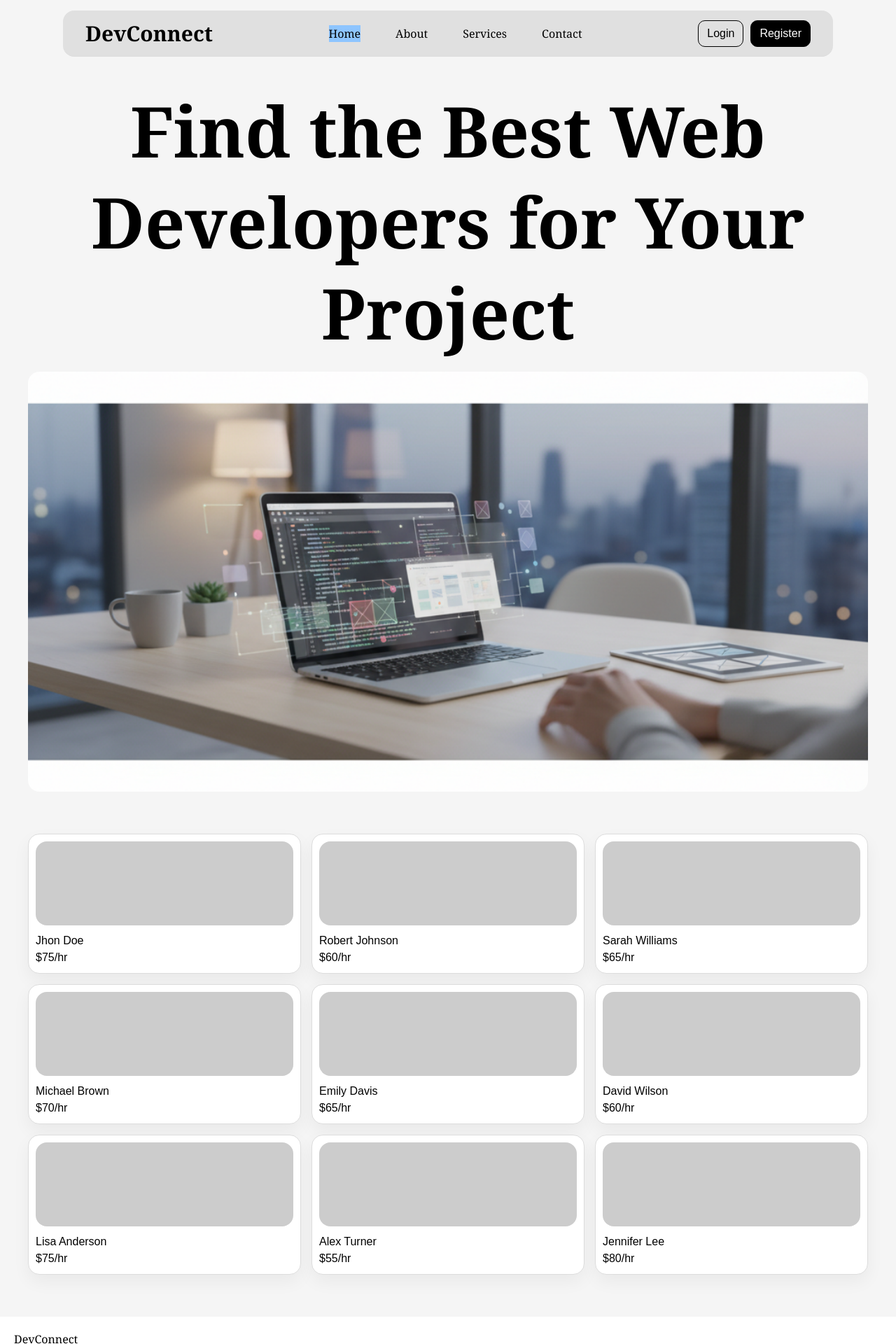
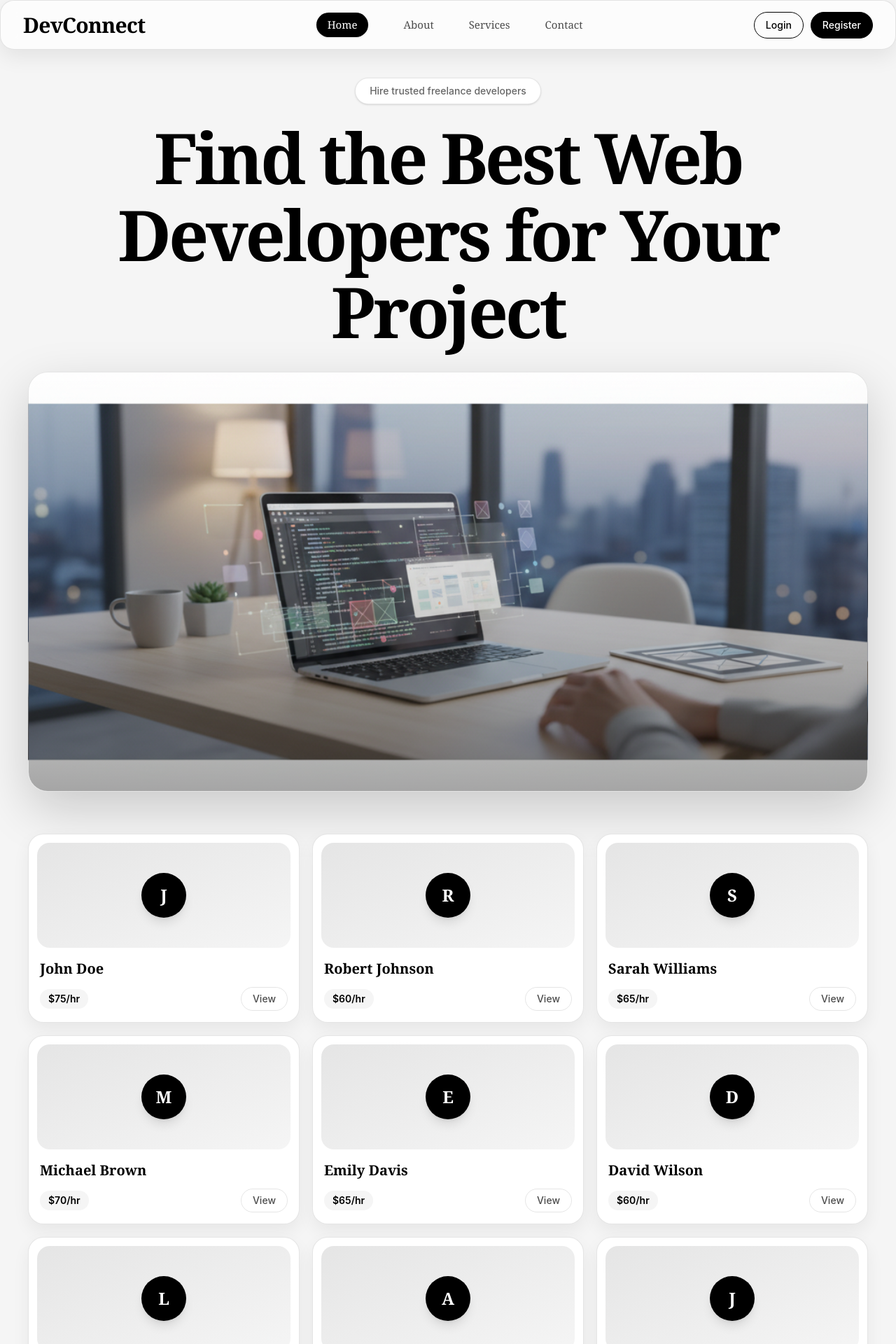
Before and after one commit to lutbagas/capstone-project, a Next.js app: page / in a window 1280 px wide. Shown: the top 1920 px of the page at 70% size. Built offline with nearby package versions, Linux system fonts and the light colour scheme.

Commit message:
update tampilan halaman utama

```diff
--- a/src/app/globals.css
+++ b/src/app/globals.css
@@ -1,153 +1,13 @@
 @import "tailwindcss";
-
-
-
-
-
-
-
 
 * {
   box-sizing: border-box;
 }
 
-html, body, #root {
+html,
+body {
   margin: 0;
   padding: 0;
   width: 100%;
   min-height: 100vh;
 }
-
-body {
-  font-family: sans-serif;
-  margin: 0;
-  background: #f5f5f5;
-}
-
-/* ===== NAVBAR ===== */
-.navbar {
-  display: flex;
-  align-items: center;
-  justify-content: space-between;
-  padding: 10px 32px;
-  border-bottom: 1px solid #ddd;
-  background: #e0e0e0;
-  max-width: 1100px;
-  margin: 15px auto 0;
-  border-radius: 16px;
-  color: black;
-}
-
-.nav-links {
-  display: flex;
-  gap: 50px;
-  list-style: none;
-  font-family: 'Georgia', serif;
-}
-
-.logo {
-  font-size: 30px;
-  font-weight: 700;
-  font-family: 'Georgia', serif;
-}
-
-/* ===== BUTTON ===== */
-.btn {
-  background: black;
-  color: white;
-  padding: 6px 12px;
-  margin-left: 10px;
-  border-radius: 10px;
-  border: 1px solid black;
-  cursor: pointer;
-  transition: all 0.3s ease;
-}
-
-.btn:hover {
-  background: #e0e0e0;
-  color: black;
-}
-
-.btn-outline {
-  border: 1px solid black;
-  padding: 6px 12px;
-  background: transparent;
-  color: black;
-  border-radius: 10px;
-  cursor: pointer;
-  transition: all 0.3s ease;
-}
-
-.btn-outline:hover {
-  background: black;
-  color: white;
-}
-
-/* ===== HERO ===== */
-.hero {
-  text-align: center;
-  padding: 40px;
-}
-
-.hero h1 {
-  font-size: 100px;
-  font-weight: 700;
-  font-family: Georgia, serif;
-  line-height: 1.3;
-}
-
-.hero-banner {
-  margin-top: 20px;
-  width: 100%;
-  height: 600px;
-  background-image: url("/images/hero.png");
-  background-size: cover;
-  background-position: center;
-  border-radius: 16px;
-}
-
-/* ===== GRID ===== */
-.container {
-  padding: 20px 40px;
-}
-
-.grid {
-  display: grid;
-  grid-template-columns: repeat(3, 1fr);
-  gap: 15px;
-}
-
-/* ===== CARD ===== */
-.card {
-  background: white;
-  padding: 10px;
-  border: 1px solid #ddd;
-  border-radius: 16px;
-  box-shadow: 0 10px 25px rgba(0,0,0,0.05);
-  transition: all 0.3s ease;
-}
-
-.card:hover {
-  transform: translateY(-8px) scale(1.02);
-  box-shadow: 0 20px 40px rgba(0,0,0,0.15);
-}
-
-.image-placeholder {
-  height: 120px;
-  background: #ccc;
-  margin-bottom: 10px;
-  border-radius: 16px;
-}
-
-/* ===== FOOTER ===== */
-.footer {
-  background: white;
-  padding: 20px;
-  margin-top: 40px;
-  font-family: 'Georgia', serif;
-}
-
-.footer-columns {
-  display: flex;
-  justify-content: space-around;
-}
--- a/src/app/page.tsx
+++ b/src/app/page.tsx
@@ -7,19 +7,34 @@ type Developer = {
 
 function Navbar() {
   return (
-    <nav className="navbar">
-      <div className="logo">DevConnect</div>
+    <nav className="mx-auto mt-15px flex max-w-1100px items-center justify-between rounded-[20px] border border-black/10 bg-white/70 px-8 py-3 text-black shadow-[0_10px_30px_rgba(0,0,0,0.08)] backdrop-blur-md">
+      <div className="font-serif text-[30px] font-bold tracking-tight">
+        DevConnect
+      </div>
 
-      <ul className="nav-links">
-        <span className="bg-blue-300">Home</span>
-        <span>About</span>
-        <span>Services</span>
-        <span>Contact</span>
+      <ul className="flex list-none items-center gap-12.5 font-serif text-[15px] text-black/70">
+        <li className="rounded-full bg-black px-4 py-1.5 text-white shadow-sm">
+          Home
+        </li>
+        <li className="cursor-pointer transition duration-300 hover:text-black">
+          About
+        </li>
+        <li className="cursor-pointer transition duration-300 hover:text-black">
+          Services
+        </li>
+        <li className="cursor-pointer transition duration-300 hover:text-black">
+          Contact
+        </li>
       </ul>
 
-      <div>
-        <button className="btn-outline">Login</button>
-        <button className="btn">Register</button>
+      <div className="flex items-center">
+        <button className="cursor-pointer rounded-full border border-black px-4 py-2 text-sm font-medium text-black transition-all duration-300 hover:bg-black hover:text-white">
+          Login
+        </button>
+
+        <button className="ml-2.5 cursor-pointer rounded-full border border-black bg-black px-4 py-2 text-sm font-medium text-white transition-all duration-300 hover:bg-white hover:text-black">
+          Register
+        </button>
       </div>
     </nav>
   );
@@ -27,15 +42,21 @@ function Navbar() {
 
 function Hero() {
   return (
-    <div className="hero">
-      <h1>
+    <section className="px-10 py-10 text-center">
+      <p className="mb-5 inline-block rounded-full border border-black/10 bg-white px-5 py-2 text-sm font-medium text-black/60 shadow-sm">
+        Hire trusted freelance developers
+      </p>
+
+      <h1 className="font-serif text-[100px] font-bold leading-[1.1] tracking-[-4px] text-black">
         Find the Best Web <br />
         Developers for Your <br />
         Project
       </h1>
 
-      <div className="hero-banner"></div>
-    </div>
+      <div className="mx-auto mt-8 h-150 w-full overflow-hidden rounded-[28px] border border-black/10 bg-[url('/images/hero.png')] bg-cover bg-center shadow-[0_25px_70px_rgba(0,0,0,0.18)]">
+        <div className="h-full w-full bg-linear-to-t from-black/35 via-black/5 to-transparent" />
+      </div>
+    </section>
   );
 }
 
@@ -45,23 +66,45 @@ type DeveloperCardProps = {
 
 function DeveloperCard({ data }: DeveloperCardProps) {
   return (
-    <div className="card">
-      <div className="image-placeholder"></div>
-      <h4>{data.title}</h4>
-      <p>{data.price}</p>
+    <div className="group rounded-[22px] border border-black/10 bg-white p-3 shadow-[0_10px_25px_rgba(0,0,0,0.06)] transition-all duration-300 hover:-translate-y-2 hover:scale-[1.02] hover:shadow-[0_24px_50px_rgba(0,0,0,0.14)]">
+      <div className="mb-4 flex h-37.5 items-center justify-center rounded-[18px] bg-linear-to-br from-neutral-200 to-neutral-100">
+        <div className="flex h-16 w-16 items-center justify-center rounded-full bg-black font-serif text-2xl font-bold text-white shadow-lg transition duration-300 group-hover:scale-110">
+          {data.title.charAt(0)}
+        </div>
+      </div>
+
+      <div className="px-1 pb-1">
+        <h4 className="font-serif text-xl font-bold text-black">
+          {data.title}
+        </h4>
+
+        <div className="mt-3 flex items-center justify-between">
+          <p className="rounded-full bg-neutral-100 px-3 py-1 text-sm font-semibold text-black">
+            {data.price}
+          </p>
+
+          <button className="rounded-full border border-black/10 px-4 py-1.5 text-sm font-medium text-black/70 transition duration-300 hover:border-black hover:bg-black hover:text-white">
+            View
+          </button>
+        </div>
+      </div>
     </div>
   );
 }
 
 function Footer() {
   return (
-    <footer className="footer">
-      <h3>DevConnect</h3>
+    <footer className="mt-10 bg-white px-10 py-8 font-serif text-black shadow-[0_-10px_30px_rgba(0,0,0,0.04)]">
+      <div className="mx-auto max-w-275">
+        <h3 className="text-2xl font-bold">
+          DevConnect
+        </h3>
 
-      <div className="footer-columns">
-        <div>Menu</div>
-        <div>Services</div>
-        <div>Contact</div>
+        <div className="mt-6 flex justify-around rounded-2xl bg-[#f5f5f5] px-6 py-5 text-black/70">
+          <div className="cursor-pointer transition hover:text-black">Menu</div>
+          <div className="cursor-pointer transition hover:text-black">Services</div>
+          <div className="cursor-pointer transition hover:text-black">Contact</div>
+        </div>
       </div>
     </footer>
   );
@@ -69,7 +112,7 @@ function Footer() {
 
 function App() {
   const developers: Developer[] = [
-    { title: "Jhon Doe", price: "$75/hr" },
+    { title: "John Doe", price: "$75/hr" },
     { title: "Robert Johnson", price: "$60/hr" },
     { title: "Sarah Williams", price: "$65/hr" },
     { title: "Michael Brown", price: "$70/hr" },
@@ -81,20 +124,20 @@ function App() {
   ];
 
   return (
-    <div>
+    <main className="min-h-screen w-full bg-[#f5f5f5] font-sans">
       <Navbar />
       <Hero />
 
-      <div className="container">
-        <div className="grid">
+      <section className="px-10 py-5">
+        <div className="grid grid-cols-3 gap-4.5">
           {developers.map((dev, index) => (
             <DeveloperCard key={index} data={dev} />
           ))}
         </div>
-      </div>
+      </section>
 
       <Footer />
-    </div>
+    </main>
   );
 }
 
```
